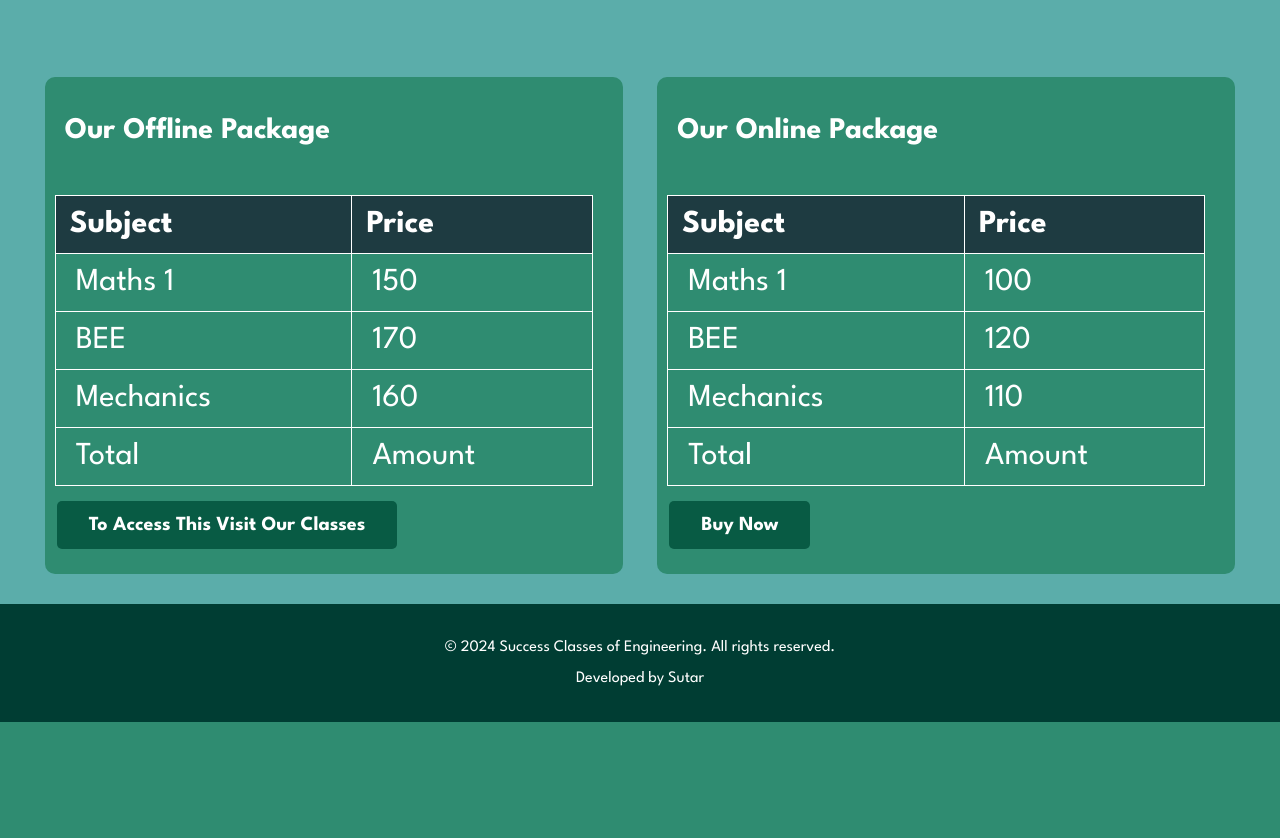
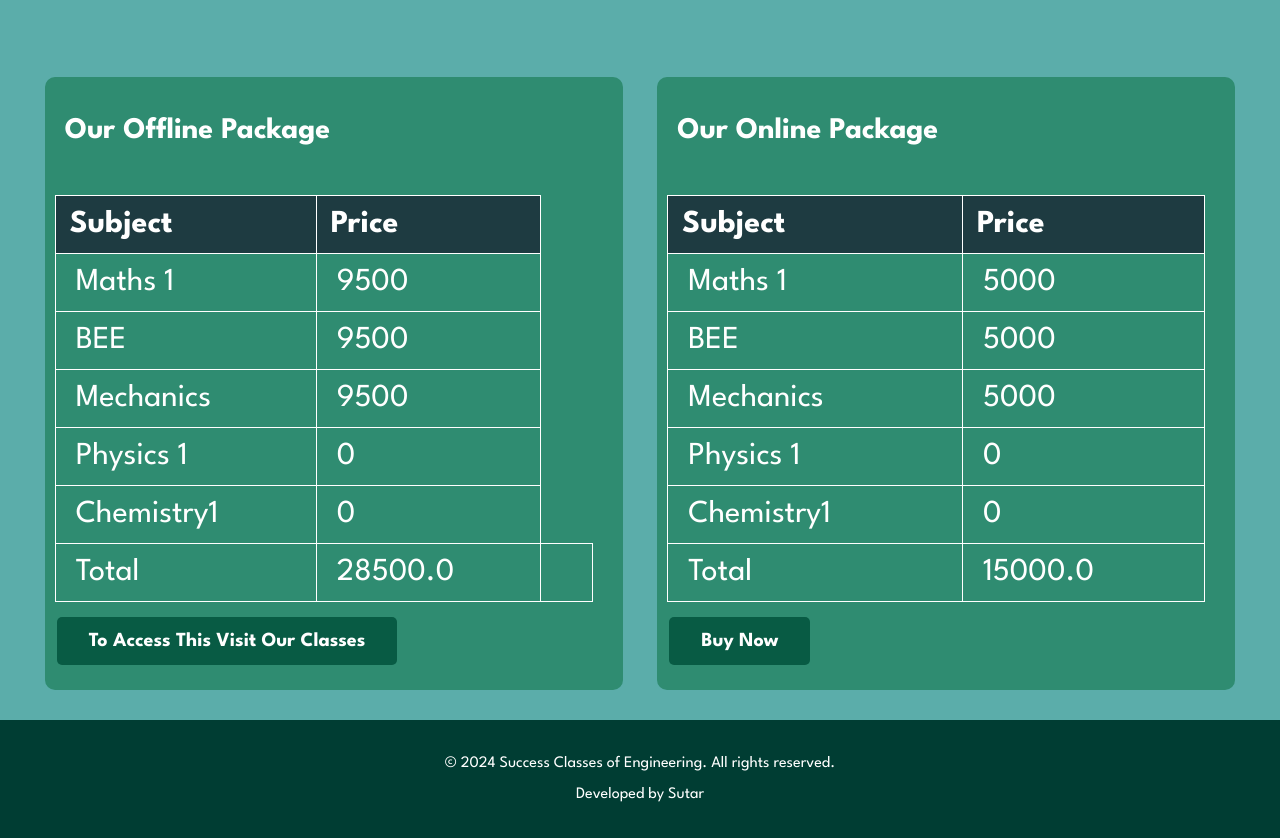
Before and after one commit to carpentrycoder/Succes_Classes_of_Engineering, a Flask app: page /course?semester_id=1 in a window 1280 px wide. Shown: the part 180-1018 px from the top of the page. Before the commit the page ends 902 px from the top, so only its background shows below. Run offline with Flask 3, Linux system fonts and the light colour scheme.

Commit message:
update of fees structure

```diff
--- a/app/routes.py
+++ b/app/routes.py
@@ -21,6 +21,16 @@ def index():
 def about():
     return render_template('about.html')
 
+
+def calculate_total_price(courses):
+    total = sum(float(course['Price']) for course in courses)
+    if(course==0):
+        return "Free"
+    else:
+        return total
+
+
+
 @bp.route('/course')
 def course():
     semester_id = request.args.get('semester_id')
@@ -28,8 +38,10 @@ def course():
 
     online_courses = [course for course in courses if course['semester_id'] == semester_id and course['Course_Type'] == 'Online']
     offline_courses = [course for course in courses if course['semester_id'] == semester_id and course['Course_Type'] == 'Offline']
+    total_online = calculate_total_price(online_courses)
+    total_offline = calculate_total_price(offline_courses)
 
-    return render_template('course.html', semester_id=semester_id, online_courses=online_courses, offline_courses=offline_courses)
+    return render_template('course.html', semester_id=semester_id, online_courses=online_courses, offline_courses=offline_courses,total_online=total_online,total_offline=total_offline)
 
 @bp.route('/toppers')
 def toppers():
--- a/app/static/csv_folder/course.csv
+++ b/app/static/csv_folder/course.csv
@@ -1,19 +1,27 @@
 semester,semester_id,Course_Type,Subjects,Price
-1,1,Online,Maths 1,100
-1,1,Online,BEE,120
-1,1,Online,Mechanics,110
-1,1,Offline,Maths 1,150
-1,1,Offline,BEE,170
-1,1,Offline,Mechanics,160
-2,2,Online,Maths 2,100
-2,2,Online,Physics 2,120
-2,2,Online,Engg. graphics,110
-2,2,Offline,Maths 2,150
-2,2,Offline,Physics 2,170
-2,2,Offline,Engg. graphics,160
-3,3,Online,Maths 3,100
-3,3,Online,Data Structures,120
-3,3,Offline,Maths 3,150
-3,3,Offline,Data Structures,160
-4,4,Online,Maths 4,100
-4,4,Offline,Maths 4,150
+1,1,Online,Maths 1,5000
+1,1,Online,BEE,5000
+1,1,Online,Mechanics,5000
+1,1,Offline,Maths 1,9500
+1,1,Offline,BEE,9500
+1,1,Offline,Mechanics,9500
+2,2,Online,Maths 2,5000
+2,2,Online,C-Programming,5000
+2,2,Online,Engg. graphics,5000
+2,2,Offline,Maths 2,9500
+2,2,Offline,C-Programming,9500
+2,2,Offline,Engg. graphics,9500
+3,3,Online,Maths 3,5000
+3,3,Online,Data Structures,5000
+3,3,Offline,Maths 3,9500
+3,3,Offline,Data Structures,9500
+4,4,Online,Maths 4,5000
+4,4,Offline,Maths 4,5000
+1,1,Offline,Physics 1,0
+1,1,Offline,Chemistry1,0
+2,2,Offline,Physics 2,0
+2,2,Offline,Chemistry2,0
+1,1,Online,Physics 1,0
+1,1,Online,Chemistry1,0
+2,2,Online,Physics 2,0
+2,2,Online,Chemistry2,0
--- a/app/static/csv_folder/students.csv
+++ b/app/static/csv_folder/students.csv
@@ -49,3 +49,4 @@ Nilay Shahane,9.11,https://i.postimg.cc/zXTtk6fP/nilay-shahane-9-11.jpg,
 Shruti Shinde,9.11,https://i.postimg.cc/W3rgvRCB/shruti-shinde-9-11.jpg,
 Neel Gosavi,9.06,https://i.postimg.cc/8k994Lms/neel-gosavi-9-06.jpg,
 Priyansha Yeole,9.06,https://i.postimg.cc/pXQCjj0w/priyansha-yeole-9-6.jpg,
+shivangi khandelwal,9,https://i.postimg.cc/rwkcBQfD/shivangi-khandelwal-9-00.jpg,
--- a/app/templates/course.html
+++ b/app/templates/course.html
@@ -41,10 +41,10 @@
                                     <td>{{ course['Subjects'] }}</td>
                                     <td>{{ course['Price'] }}</td>
                                 </tr>
-
                             {% endfor %}
                             <td>Total</td>
-                            <td>Amount</td>
+                            <td>{{total_offline}}</td>
+                            <td></td>
                         </tbody>
                     </table>
                     <a href="" class="check_here"><button class="buy">To Access This Visit Our Classes </button></a>
@@ -69,7 +69,7 @@
                                 </tr>
                             {% endfor %}
                             <td>Total</td>
-                            <td>Amount</td>
+                            <td>{{total_online}}</td>
                         </tbody>
                     </table>
                     <a href="" class="check_here"><button class="buy">Buy Now</button></a>
```
Also changed, not shown: app/static/css/index.css (+81 -2 lines), app/templates/index.html (+33 -0 lines).
